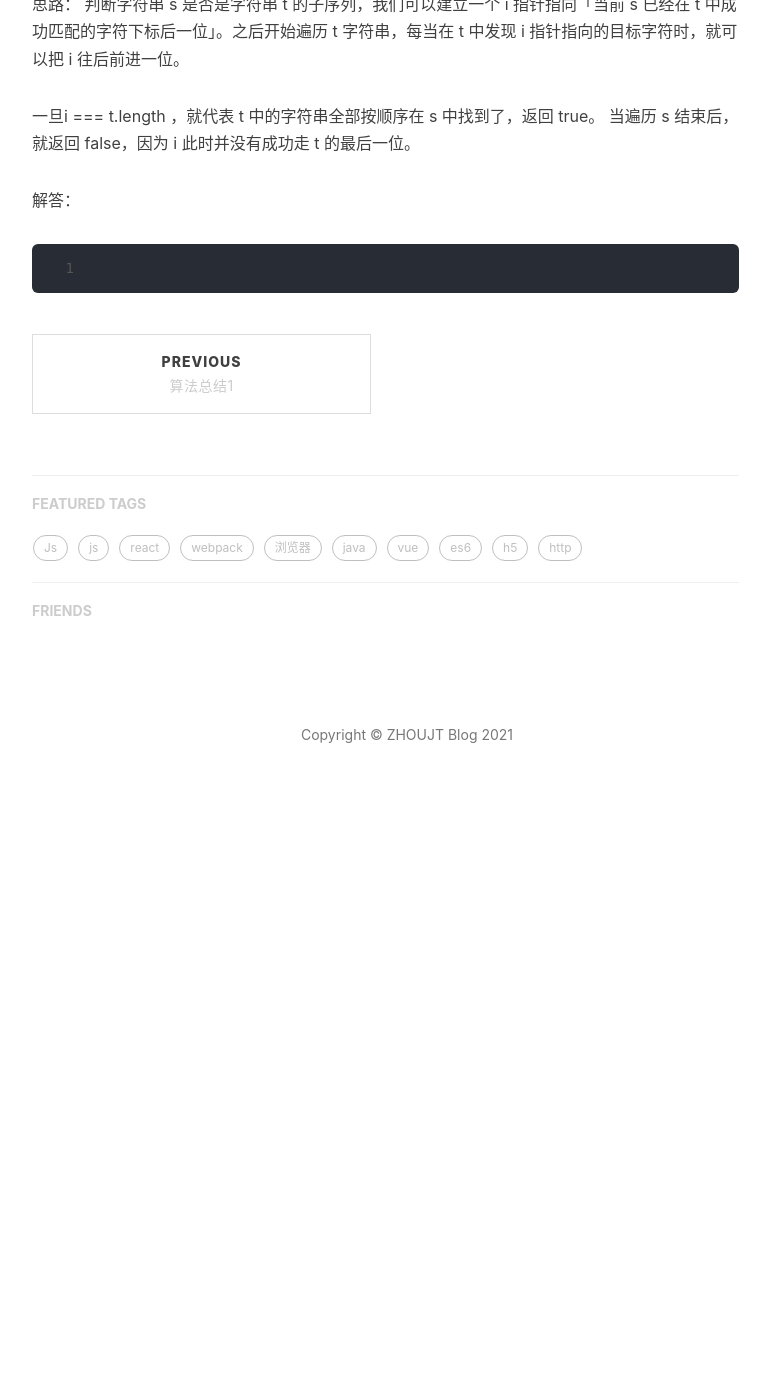
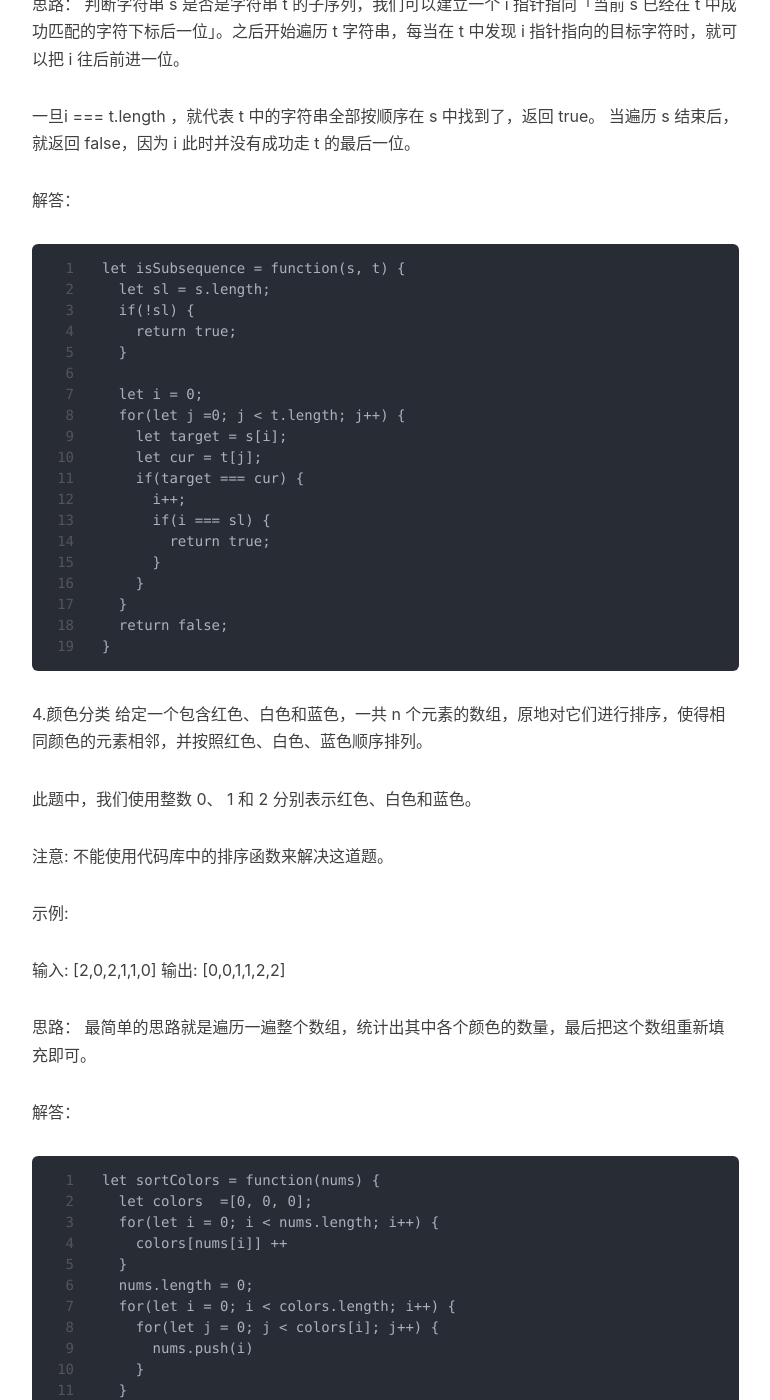
Before and after one commit to juntaozhou05/juntaozho05.github.io, a Jekyll site: the page built from _posts/2020-12-31-Collection2.md, in a window 1280 px wide and 1400 px high, scrolled down 3232 px. Shown: the whole window, without its empty margins (233-1003 px from the left). Built offline with Jekyll 4.4.1, drawn with Linux system fonts in a browser that asks for light colours; nearby versions of some CDN libraries; comment, search, counter and statistics services are not loaded; before the commit the page ends 4071 px from its top, so only the background shows below that; some of the changed text lies outside the part shown.

Commit message:
Update 2020-12-31-Collection2.md

````diff
--- a/_posts/2020-12-31-Collection2.md
+++ b/_posts/2020-12-31-Collection2.md
@@ -138,5 +138,88 @@ s = "axc", t = "ahbgdc"
 
 解答：
 ```
+let isSubsequence = function(s, t) {
+  let sl = s.length;
+  if(!sl) {
+    return true;
+  }
+
+  let i = 0;
+  for(let j =0; j < t.length; j++) {
+    let target = s[i];
+    let cur = t[j];
+    if(target === cur) {
+      i++;
+      if(i === sl) {
+        return true;
+      }
+    }
+  }
+  return false;
+}
+```
+
+4.颜色分类
+给定一个包含红色、白色和蓝色，一共 n 个元素的数组，原地对它们进行排序，使得相同颜色的元素相邻，并按照红色、白色、蓝色顺序排列。
+
+此题中，我们使用整数 0、 1 和 2 分别表示红色、白色和蓝色。
+
+注意:
+不能使用代码库中的排序函数来解决这道题。
+
+示例:
+
+输入: [2,0,2,1,1,0]
+输出: [0,0,1,1,2,2]
+
+思路：
+最简单的思路就是遍历一遍整个数组，统计出其中各个颜色的数量，最后把这个数组重新填充即可。
+
+解答：
+```
+let sortColors = function(nums) {
+  let colors  =[0, 0, 0];
+  for(let i = 0; i < nums.length; i++) {
+    colors[nums[i]] ++
+  }
+  nums.length = 0;
+  for(let i = 0; i < colors.length; i++) {
+    for(let j = 0; j < colors[i]; j++) {
+      nums.push(i)
+    }
+  }
+  return nums;
+}
+```
+
+5.快速排序
+三路快排了，顾名思义这种快排就是把数组区分成 < v, ===v, >v 三个区间，然后把等于 v 的区间排除掉，继续对剩余的两个区间进行递归的快速排序。
+
+解答：
+```
 
 ```
+
+6.通过删除字母匹配到字典里最长单词
+给定一个字符串和一个字符串字典，找到字典里面最长的字符串，该字符串可以通过删除给定字符串的某些字符来得到。如果答案不止一个，返回长度最长且字典顺序最小的字符串。如果答案不存在，则返回空字符串。
+
+示例 1:
+
+输入:
+s = "abpcplea", d = ["ale","apple","monkey","plea"]
+
+输出:
+"apple"
+示例 2:
+
+输入:
+s = "abpcplea", d = ["a","b","c"]
+
+输出:
+"a"
+说明:
+
+解答：
+```
+
+```
````
